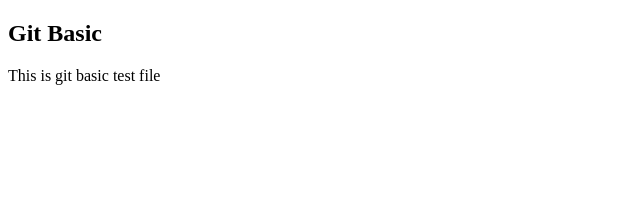
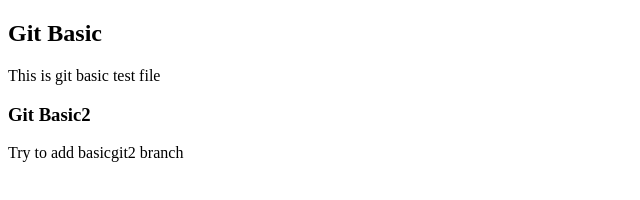
Before and after one commit to webdevmasum/Basic, a plain HTML site: page index.html in a window 1280 px wide. Shown: the whole page, without its empty margins (0-640 px from the left). Drawn offline with Linux system fonts and the light colour scheme.

Commit message:
basicgit2 add some tag

```diff
--- a/index.html
+++ b/index.html
@@ -8,5 +8,9 @@
 <body>
     <h2>Git Basic</h2>
     <p>This is git basic test file</p>
+
+
+    <h3>Git Basic2</h3>
+    <p>Try to add basicgit2 branch</p>
 </body>
 </html>
```
